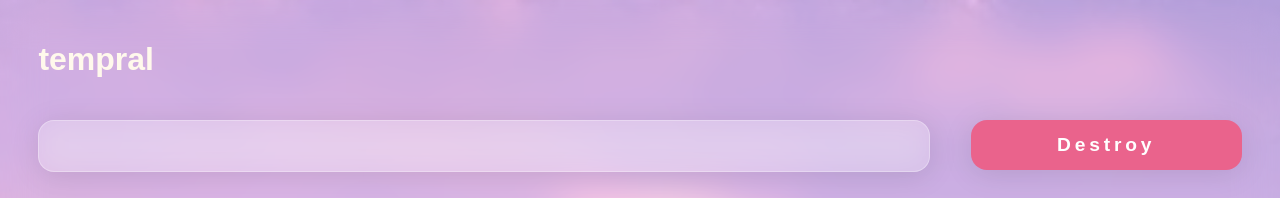
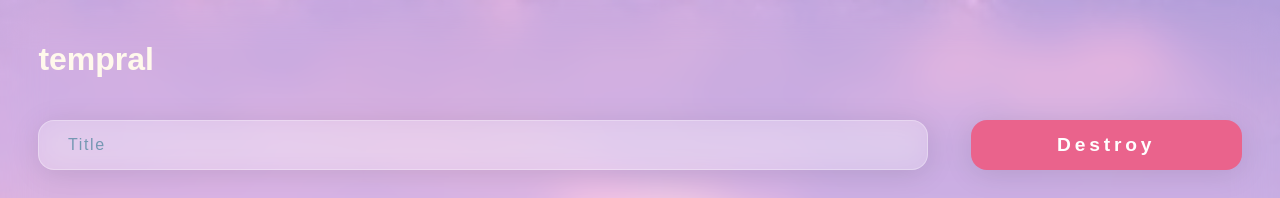
Before and after one commit to zariacs/the-disappearing-diary, a Vue app: page / in a window 1280 px wide. Shown: the top 198 px of the page. Built offline with nearby package versions, Linux system fonts and the light colour scheme.

Commit message:
Added title to entry info bar and mapped value to page header

```diff
--- a/src/components/JournalEntry.vue
+++ b/src/components/JournalEntry.vue
@@ -4,10 +4,13 @@
             <div class="slider-image"></div>
             <div class="glass">
                 <header>
-                    <h1 id="page-title">tempral</h1>
+                    <h1 id="page-title" v-if="title == ''">tempral</h1>
+                    <h1 id="page-title" v-else>{{ title }}</h1>
                 </header>
                 <div class="writing-section">
-                    <div class="editing-tools"></div>
+                    <div class="entry-info-bar">
+                        <input name="title" type="text" v-model="title" placeholder="Title" class="entry-title"/>
+                    </div>
                     <textarea id="journal-text" class="text-box suggested" v-model="entry"></textarea>
                 </div>
                 <aside>
@@ -132,13 +135,18 @@ header {
     height: 100vh;
 }
 
-.editing-tools {
+.entry-info-bar {
     position: absolute;
     top: 40px;
     left: 0;
     width: 100%;
     height: 50px;
     font-family: sans-serif;
+    box-sizing: border-box;
+    padding-left: 3%;
+    padding-right: 3%;
+    display: flex;
+    flex-direction: row;
 
     /* glass */
     background: rgba(255, 255, 255, 0.2);
@@ -148,6 +156,20 @@ header {
     -webkit-backdrop-filter: blur(14.7px);
     border: 1px solid rgba(255, 255, 255, 0.3);
 }
+
+.entry-title, .entry-title:focus, .entry-title::placeholder {
+    color: #7698b3;
+    font-size: 1em;
+    letter-spacing: 0.10em;
+    caret-color: white;
+
+    background: transparent;
+    border: none;
+    outline: none;
+    /* color: white; */
+}
+
+
 
 .text-box {
     /* structure */
@@ -345,6 +367,9 @@ aside {
 <script setup>
     import { onMounted, ref } from 'vue'
 
+    const title = ref("")
+
+
     const songLyricsPrompt = [
         "Ain't no sunshine when she's gone.",
         "Ain't no mountain high enough.",
@@ -360,11 +385,11 @@ aside {
     const greeting = "Dear Diary, \n\n"
     const journalPrompt = greeting + chooseSong()
     const entry = ref(journalPrompt)
-    const noUserEntry = ref(true)
 
 
     onMounted(() => {
         const textBox = document.getElementById("journal-text")
+
 
         function noUserEntry() {
             noUserEntry.value = (entry.value == journalPrompt || entry.value == greeting|| entry.value == "")
```
